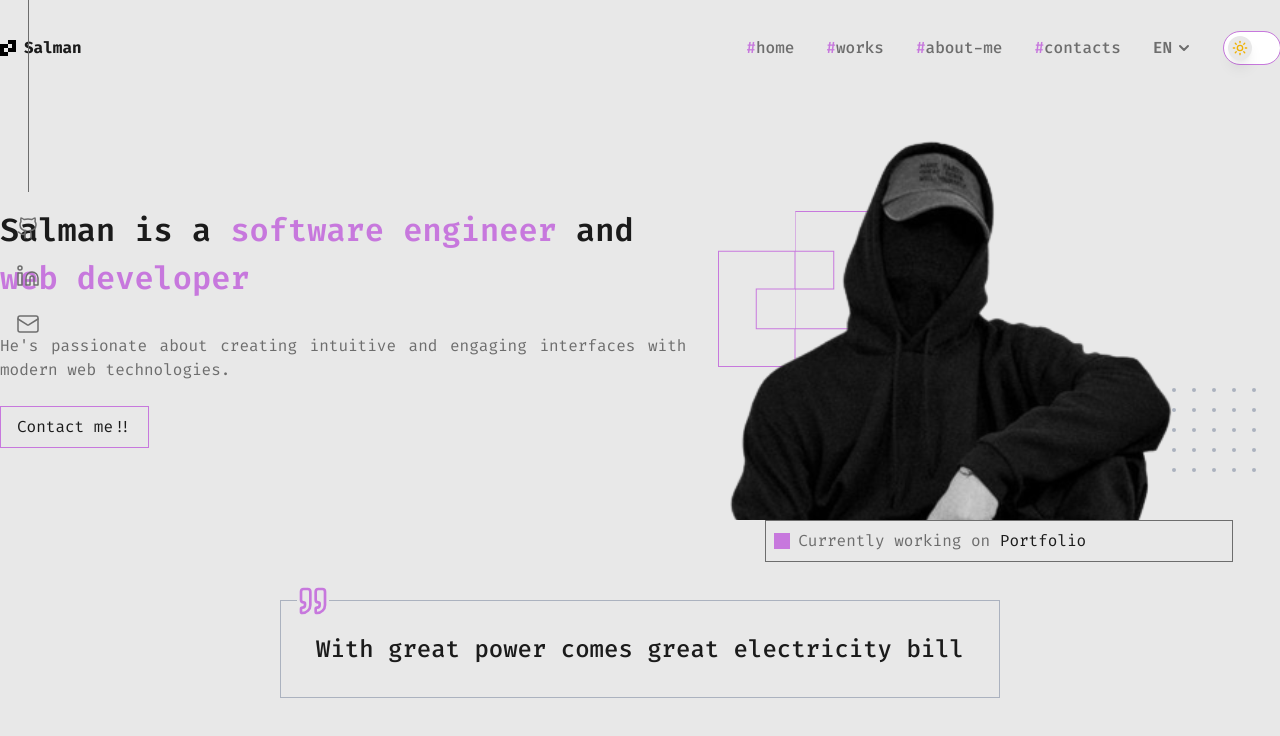
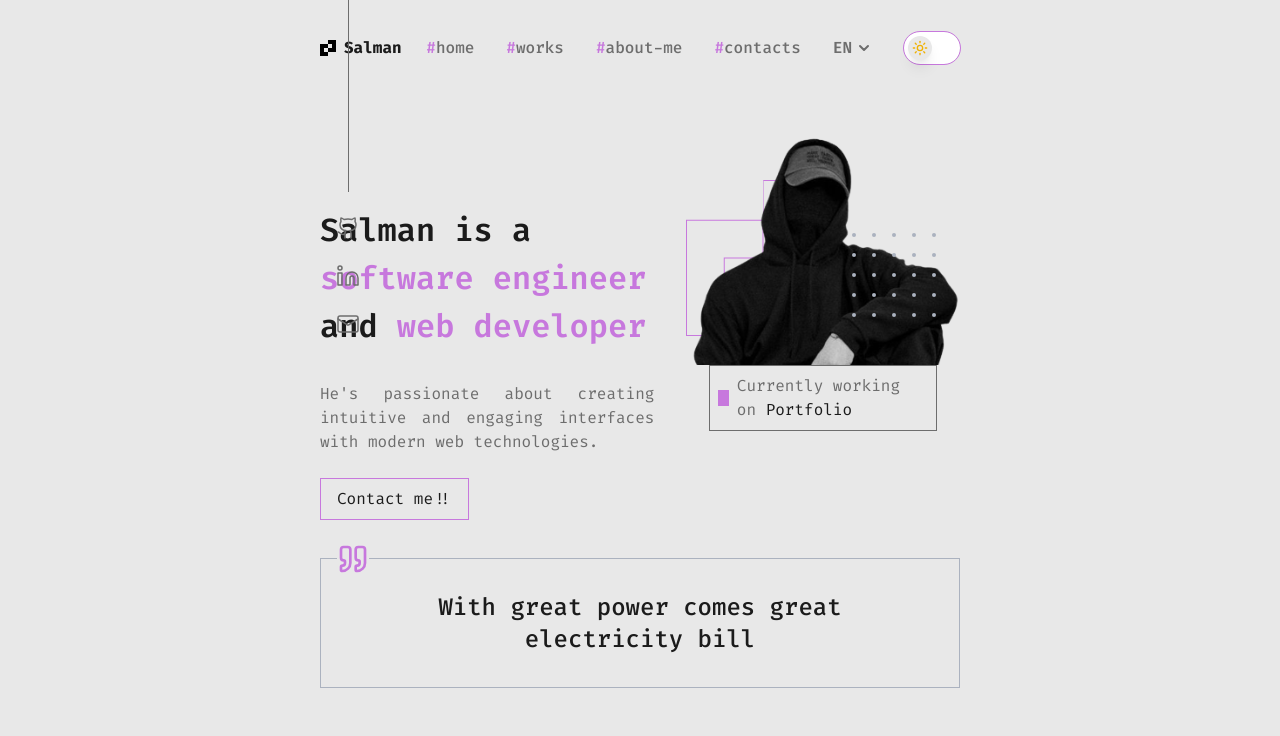
Before and after one commit to salmanabdellatif/portfolio, a Next.js app: page / in a window 1280 px wide. Shown: the top 736 px of the page. Built offline with nearby package versions, Linux system fonts and the light colour scheme.

Commit message:
update layout

```diff
--- a/src/app/layout.tsx
+++ b/src/app/layout.tsx
@@ -11,7 +11,7 @@ const fira_code = Fira_Code({
 });
 
 export const metadata: Metadata = {
-  title: "Salman - Software Engineer",
+  title: "Salman | Software Engineer",
   description: "Specializing in React, Next.js, and modern web technologies.",
 };
 
@@ -24,8 +24,10 @@ export default function RootLayout({
     <html lang="en" suppressHydrationWarning>
       <body className={`${fira_code.variable} antialiased`}>
         <ThemeScript />
-        <Header />
-        {children}
+        <div className="max-w-2xl mx-auto px-4">
+          <Header />
+          {children}
+        </div>
       </body>
     </html>
   );
```
